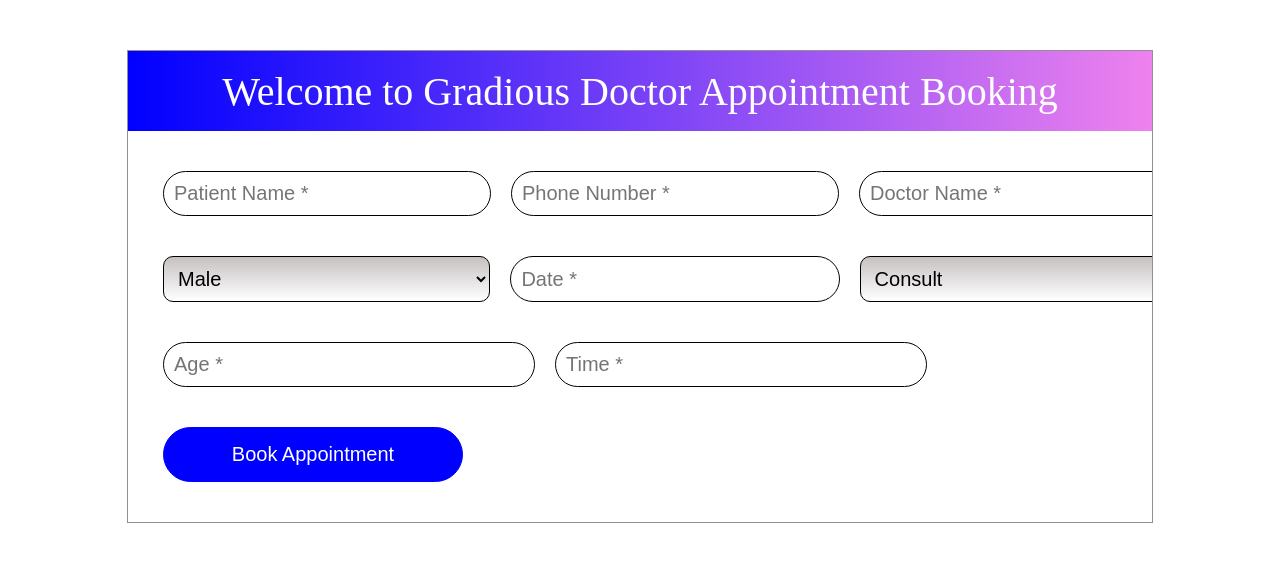
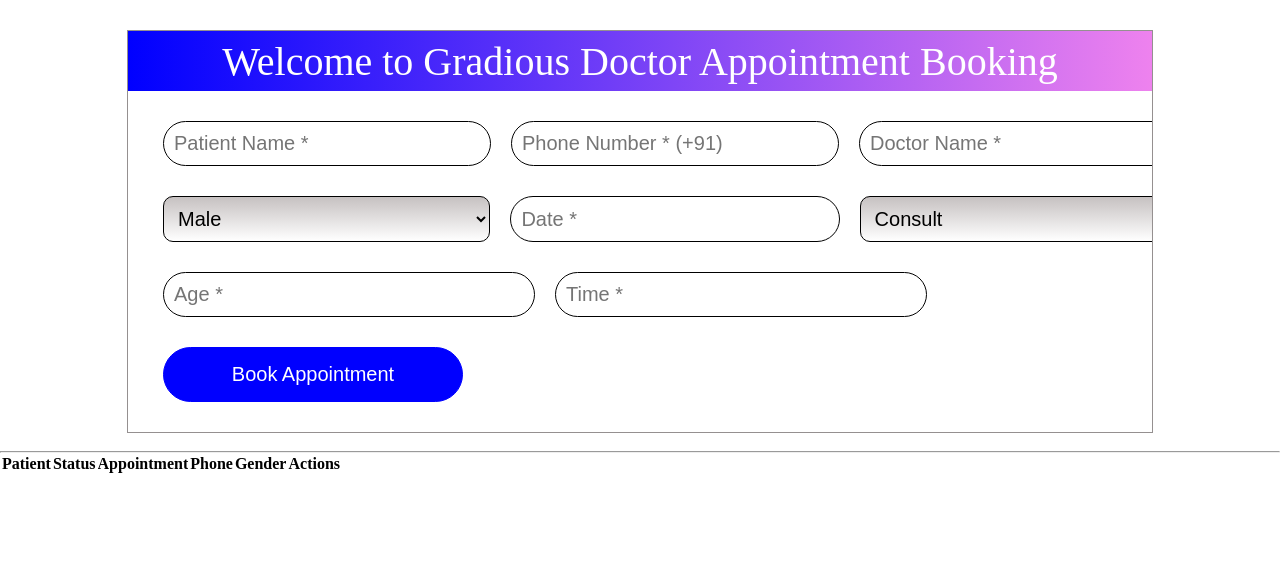
Before and after one commit to Bhuvansairam05/Appointment-Booking-at-Hospital, a React (Vite) app: page / in a window 1280 px wide. Shown: the top 562 px of the page. Built offline with nearby package versions, Linux system fonts and the light colour scheme.

Commit message:
Refactor form layout and styling; add table structure for appointment data

```diff
--- a/src/App.css
+++ b/src/App.css
@@ -5,7 +5,7 @@
 }
 .form-container{
     height: auto;
-    margin-top:50px;
+    margin-top:30px;
     width:100%;
     display: flex;
     justify-content: center;
@@ -15,11 +15,11 @@
     display: flex;
     flex-direction: column;
     align-items: center;
-    gap:40px;
+    gap:30px;
     border:1px solid rgb(149, 144, 144);
 }
 .heading{
-    height:80px;
+    height:60px;
     font-size: 40px;
     color: white;
     width: 100%;
@@ -59,3 +59,6 @@ select{
     justify-content: flex-start;
     gap:20px;
 }
+table{
+    align-items: center;
+}
--- a/src/App.jsx
+++ b/src/App.jsx
@@ -1,13 +1,40 @@
 import './App.css'
+import { useState } from 'react'
 
 function App() {
-
+  function Table() {
     return (
       <>
-      <Form/>
+        <table>
+          <thead>
+            <tr>
+              <th>Patient</th>
+              <th>Status</th>
+              <th>Appointment</th>
+              <th>Phone</th>
+              <th>Gender</th>
+              <th>Actions</th>
+            </tr>
+          </thead>
+          <tbody>
+            {
+              data.map((key, index) => {
+                <tr>
+                  <td>{data[index].name}</td>
+                  <td>a</td>
+                  <td>ab</td>
+                  <td>b</td>
+                  <td>c</td>
+                  <td>d</td>
+                </tr>
+              })
+            }
+          </tbody>
+        </table>
       </>
     )
   }
+
   function Form() {
     return (
       <>
@@ -15,9 +42,9 @@ function Form() {
           <form action="submit" className='form'>
             <div className="heading">Welcome to Gradious Doctor Appointment Booking</div>
             <div className="row">
-                <input type="text" placeholder='Patient Name *' id='name'/>
-                <input type="number" placeholder='Phone Number *' id='phone-number' />
-                <input type="text" placeholder='Doctor Name *' id='dr-name'/>
+              <input type="text" placeholder='Patient Name *' id='name' />
+              <input type="number" placeholder='Phone Number * (+91)' id='phone-number' />
+              <input type="text" placeholder='Doctor Name *' id='dr-name' />
             </div>
             <div className="row">
               <select name="Gender" id="gender">
@@ -25,15 +52,15 @@ function Form() {
                 <option value="female">Female</option>
                 <option value="other">Other</option>
               </select>
-              <input type="text" placeholder='Date *' id='visit-date'/>
+              <input type="text" placeholder='Date *' id='visit-date' />
               <select name="TypeOfVisit" id="visit-type">
                 <option value="consult">Consult</option>
                 <option value="revisit">Revisit</option>
               </select>
             </div>
             <div className="row">
-              <input type="number" placeholder='Age *' id='age'/>
-              <input type="text" placeholder='Time *' id='visit-time'/>
+              <input type="number" placeholder='Age *' id='age' />
+              <input type="text" placeholder='Time *' id='visit-time' />
             </div>
             <div className="row">
               <button id='book-btn'>Book Appointment</button>
@@ -44,4 +71,16 @@ function Form() {
       </>
     )
   }
+  const [data, setData] = useState([{ name: "Ram", consult: true, time: "05:00 PM", date: "10 Sep 2025", mobile: 9087654321, drName: "Bheem" }])
+  return (
+    <>
+      <Form />
+      <br />
+      <hr />
+      <Table />
+    </>
+  )
+}
+
+
 export default App
```
Lines whose indentation alone changed are shown as unchanged.
